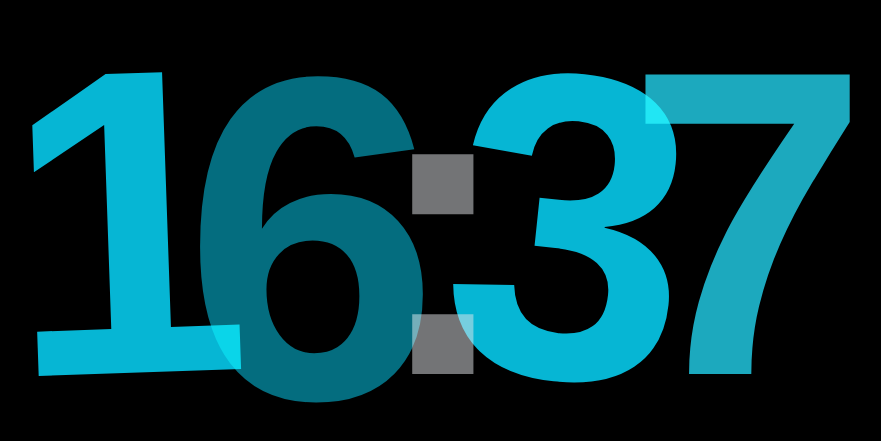
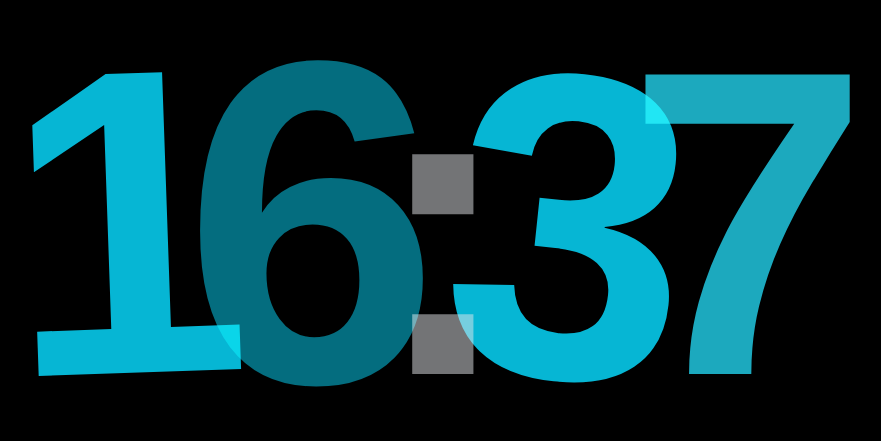
Before and after one commit to tamuda/clock, a React (Create React App) app: page / in a window 1280 px wide. Shown: the part 161-602 px from the top of the page, without its empty margins (203-1084 px from the left). Built offline with nearby package versions, Linux system fonts and the light colour scheme; a web font is replaced by a local one.

Commit message:
modified html file

```diff
--- a/src/Components/clock.js
+++ b/src/Components/clock.js
@@ -30,7 +30,7 @@ const Clock = () => {
       <div className="text-cyan-500 z-0 tracking-tighter -rotate-2  font-black text-[34vw] relative">
         {hours[0]}
       </div>
-      <div className="text-cyan-500 z-40 -rotate-4 translate-y-4 opacity-60 mix-blend-screen  tracking-tighter font-black text-[36vw] relative">
+      <div className="text-cyan-500 z-40 -rotate-4 opacity-60 mix-blend-screen  tracking-tighter font-black text-[36vw] relative">
         {hours[1]}
       </div>
 
```
